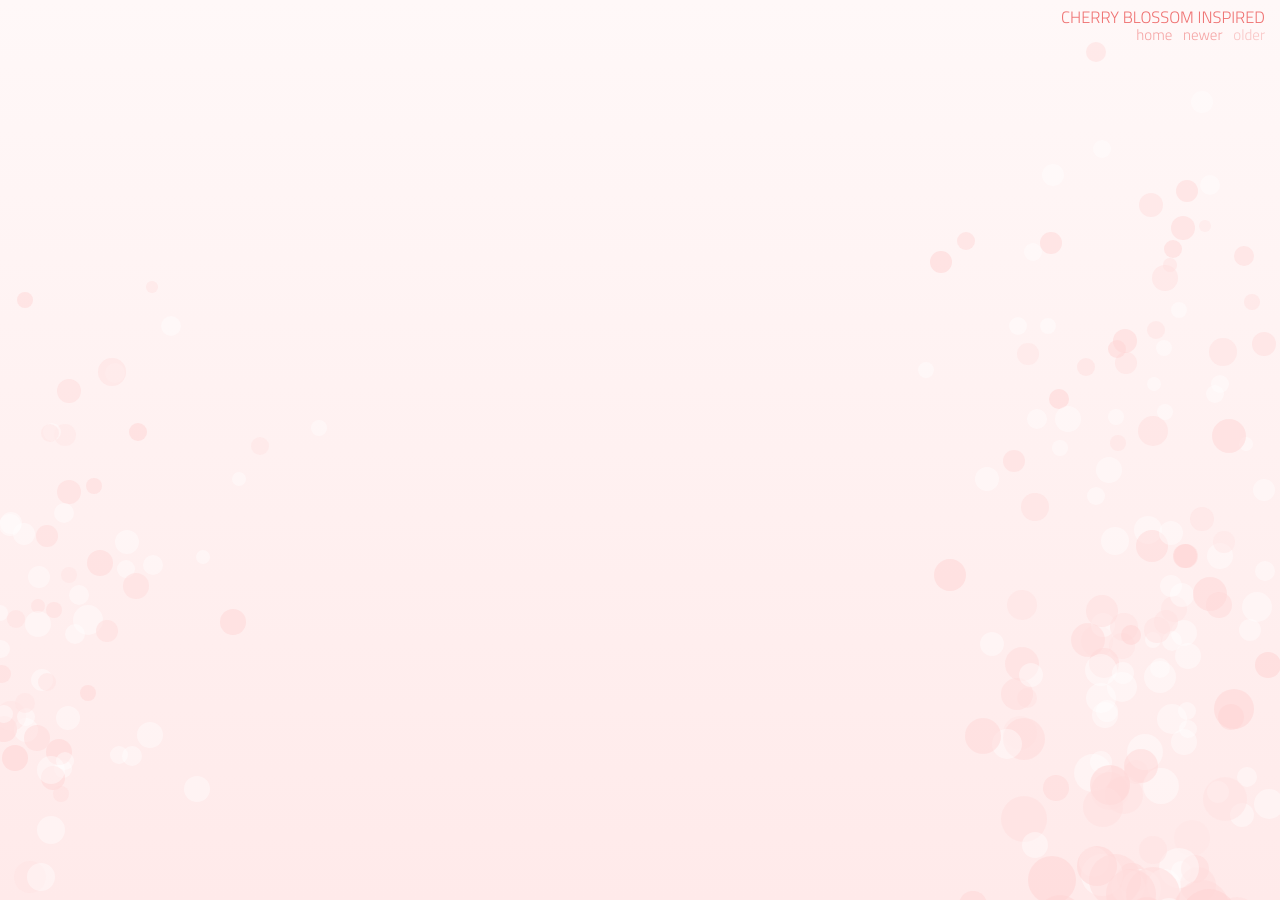
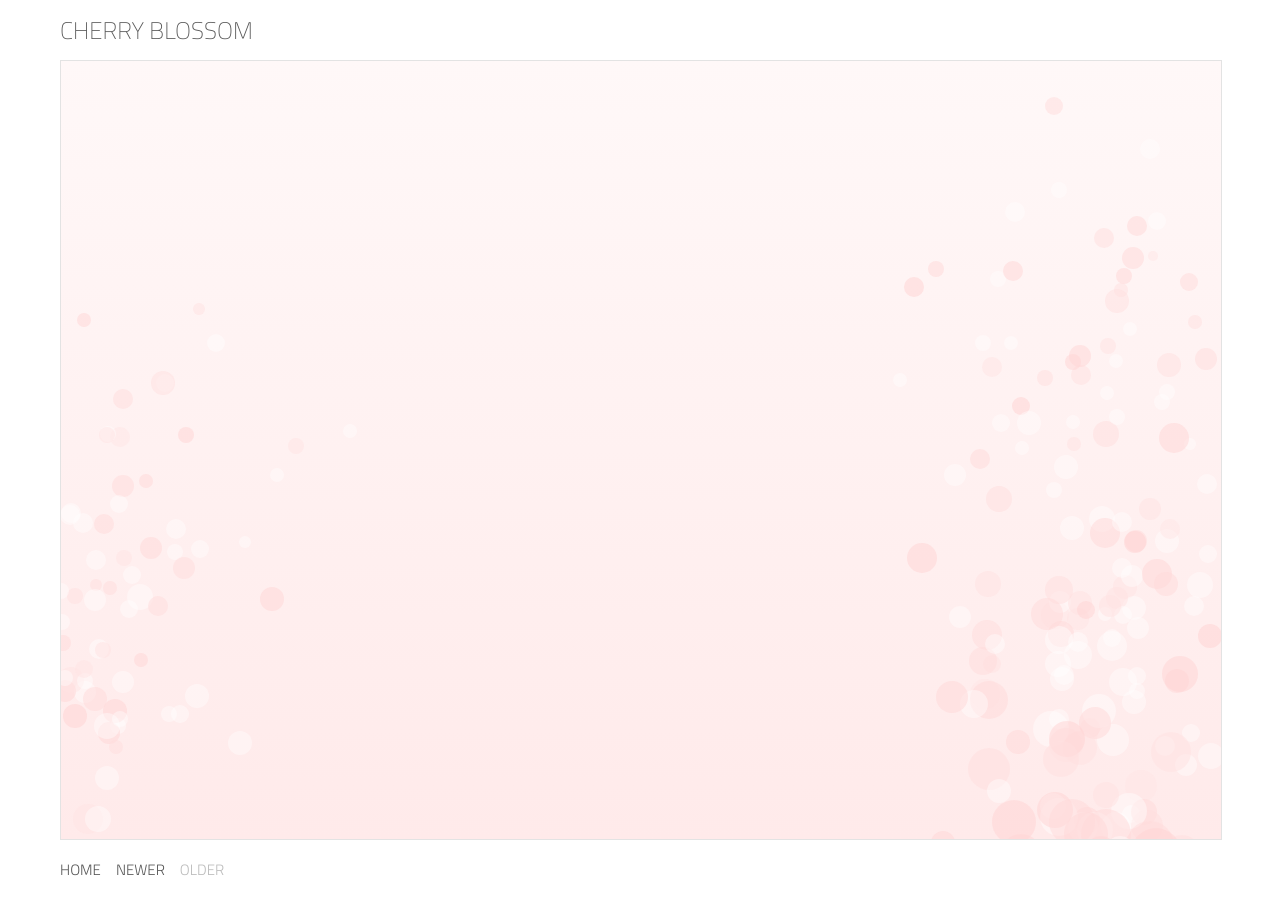
Before and after one commit to alantessa/alantessa.github.io, a Jekyll site: the page built from _posts/2015-05-02-cherry-blossom.html, in a window 1280 px wide. Built offline with Jekyll 4.4.1, drawn with Linux system fonts in a browser that asks for light colours; nearby versions of some CDN libraries.

Commit message:
Redesign post page

```diff
--- a/_layouts/post.html
+++ b/_layouts/post.html
@@ -1,25 +1,23 @@
 ---
 layout: default
 ---
+<div class="post-wrap">
 	<article class="post">
-	<div class="menu" {% if page.bgcolor %}style="background-color: rgba({{ page.bgcolor }}, 0.5);"{% endif %}>
-		<h1 class="title" style="color: rgba({{ page.pointcolor }}, 0.8); {% if page.bgcolor %}text-shadow: 1px 1px 1px rgb({{ page.bgcolor }});{% endif %}">{% if page.title %}{{ page.title }}{% else %}Untitled Alan + Tessa Project{% endif %}</h1>
-		<ul class="nav">
-			<li class="home"><a href="/" style="color: rgba({{ page.pointcolor }}, 0.5);">home</a></li>
+		<h1 class="title">{% if page.title %}{{ page.title }}{% else %}Untitled Alan + Tessa Project{% endif %}</h1>
+		<div class="frame">{{ content }}</div>
+	</article>
+	<ul class="post-nav">
+		<li class="home"><a href="/">home</a></li>
 		<li class="newer">
-				{% if page.next.url %}<a href="{{ page.next.url }}" style="color: rgba({{ page.pointcolor }}, 0.5);">newer</a>
-				{% else %}<span style="color: rgba({{ page.pointcolor }}, 0.3);">newer</span>{% endif %}
+			{% if page.next.url %}<a href="{{ page.next.url }}">newer</a>
+			{% else %}<span class="disabled">newer</span>{% endif %}
 		</li>
 		<li class="older">
-				{% if page.previous.url %}<a href="{{ page.previous.url }}" style="color: rgba({{ page.pointcolor }}, 0.5);">older</a>
-				{% else %}<span style="color: rgba({{ page.pointcolor }}, 0.3);">older</span>{% endif %}
+			{% if page.previous.url %}<a href="{{ page.previous.url }}">older</a>
+			{% else %}<span class="disabled">older</span>{% endif %}
 		</li>
 	</ul>
 </div>
-	<div class="canvas_box">
-		{{ content }}
-	</div>
-</article>
 
 <script type="text/javascript" src="/js/seedrandom.min.js"></script>
 <script type="text/javascript" src="/js/draw.js"></script>
--- a/_posts/2015-05-02-cherry-blossom-inspired.html
+++ b/_posts/2015-05-02-cherry-blossom.html
@@ -1,10 +1,11 @@
 ---
 layout: post
-title:  "cherry blossom inspired"
-thumbnail: "cherry-blossom-inspired-sqr.png"
-pointcolor: "235,79,79"
+title:  "cherry blossom"
+thumbnail: "cherry-blossom.png"
 ---
+
 <canvas class="draw-target"></canvas>
+
 <script>
 var emitter1;
 var emitter2;
--- a/_posts/2015-05-02-hexagon-watercolor.html
+++ b/_posts/2015-05-02-hexagon-watercolor.html
@@ -1,10 +1,11 @@
 ---
 layout: post
 title:  "hexagon watercolor"
-thumbnail: "hexagon-watercolor-sqr.png"
-pointcolor: "255, 68, 35"
+thumbnail: "hexagon-watercolor.png"
 ---
+
 <canvas class="draw-target" data-fps="100"></canvas>
+
 <script>
 var paused;
 
--- /dev/null
+++ b/_sass/_post-list.scss
@@ -0,0 +1,44 @@
+.post-list {
+	margin: 0;
+	padding: 0;
+	list-style-type: none;
+	overflow: hidden;
+	li {
+		box-sizing: border-box;
+		border: 1rem solid #FFF;
+	}
+
+	$breakp-1: 600px;
+	$breakp-2: 900px;
+	@media (max-width: $breakp-1) {
+		$n-col: 2;
+		& li { width: 100% / $n-col; float: left; }
+	}
+	@media (min-width: $breakp-1 + 1px) and (max-width: $breakp-2) {
+		$n-col: 4;
+		& li { width: 100% / $n-col; float: left; }
+	}
+	@media (min-width: $breakp-2 + 1px) {
+		$n-col: 6;
+		& li { width: 100% / $n-col; float: left; }
+	}
+
+	.card {
+		display: block;
+		border-radius: 50%;
+		position: relative;
+		img {
+			display: block;
+			width: 100%;
+			border-radius: 0.5rem;
+		}
+		.info {
+			display: block;
+			margin-top: 0.3rem;
+		}
+		.date {
+			display: block;
+			font-size: 0.9rem;
+		}
+	}
+}
--- /dev/null
+++ b/_sass/_post.scss
@@ -0,0 +1,78 @@
+.post-wrap {
+	position: absolute;
+	top: 0;
+	bottom: 0;
+}
+
+article.post {
+	position: absolute;
+	top: 0;
+	width: 100%;
+	.title {
+		margin: 0;
+		font-weight: 200;
+		text-transform: uppercase;
+	}
+	.frame { //canvas's parent
+		canvas {display: block;}
+		width: 100%;
+		position: absolute;
+		bottom: 0;
+		border: 1px solid #E3E3E3;
+	}
+}
+ul.post-nav {
+	position: absolute;
+	bottom: 0;
+	width: 100%;
+
+	margin: 0;
+	padding: 0;
+	list-style-type: none;
+	overflow: hidden;
+	li {
+		float: left;
+		text-transform: uppercase;
+	}
+	.disabled { color: #BBB; }
+}
+
+@media (max-width: $g-breakp-1) {
+	$lr-margin: 1rem;
+	.post-wrap {
+		left: $lr-margin;
+		right: $lr-margin;
+	}
+	$margin-outmost: 2.5rem;
+	article.post { bottom: $margin-outmost; }
+	ul.post-nav { height: $margin-outmost; line-height: $margin-outmost; }
+	article.post .title { height: $margin-outmost; line-height: $margin-outmost; font-size: $margin-outmost * 0.4; }
+	article.post .frame { top: $margin-outmost; }
+	ul.post-nav li { font-size: 0.8rem; margin-right: 0.8rem; }
+}
+@media (min-width: $g-breakp-1 + 1px) and (max-width: $g-breakp-2) {
+	$lr-margin: 2rem;
+	.post-wrap {
+		left: $lr-margin;
+		right: $lr-margin;
+	}
+	$margin-outmost: 3rem;
+	article.post { bottom: $margin-outmost; }
+	ul.post-nav { height: $margin-outmost; line-height: $margin-outmost; }
+	article.post .title { height: $margin-outmost; line-height: $margin-outmost; font-size: $margin-outmost * 0.4; }
+	article.post .frame { top: $margin-outmost; }
+	ul.post-nav li { font-size: 0.9rem; margin-right: 0.9rem; }
+}
+@media (min-width: $g-breakp-2 + 1px) {
+	$lr-margin: 4rem;
+	.post-wrap {
+		left: $lr-margin;
+		right: $lr-margin;
+	}
+	$margin-outmost: 4rem;
+	article.post { bottom: $margin-outmost; }
+	ul.post-nav { height: $margin-outmost; line-height: $margin-outmost; }
+	article.post .title { height: $margin-outmost; line-height: $margin-outmost; font-size: $margin-outmost * 0.4; }
+	article.post .frame { top: $margin-outmost; }
+	ul.post-nav li { font-size: 1rem; margin-right: 1rem; }
+}
--- a/css/main.scss
+++ b/css/main.scss
@@ -23,6 +23,7 @@ $g-breakp-2: 1000px;
 body {
 	margin: 0 auto;
 	max-width: 75rem;
+	height: 100%;
 	box-sizing: border-box;
 
 	@media (max-width: $g-breakp-1) {
@@ -67,102 +68,5 @@ footer .copyright {
 
 }
 
-/* page > index */
-
-.post_list {
-	margin: 0;
-	padding: 0;
-	list-style-type: none;
-	overflow: hidden;
-	li {
-		box-sizing: border-box;
-		border: 1rem solid #FFF;
-	}
-
-	$breakp-1: 600px;
-	$breakp-2: 900px;
-	@media (max-width: $breakp-1) {
-		$n-col: 2;
-		& li { width: 100% / $n-col; float: left; }
-	}
-	@media (min-width: $breakp-1 + 1px) and (max-width: $breakp-2) {
-		$n-col: 4;
-		& li { width: 100% / $n-col; float: left; }
-	}
-	@media (min-width: $breakp-2 + 1px) {
-		$n-col: 6;
-		& li { width: 100% / $n-col; float: left; }
-	}
-
-	.card {
-		display: block;
-		border-radius: 50%;
-		position: relative;
-		$deg: -2deg;
-		img {
-			display: block;
-			width: 100%;
-			border-radius: 0.5rem;
-			transform: rotate($deg);
-			-webkit-transform: rotate($deg);
-			-ms-transform: rotate($deg);
-		}
-		.info {
-			display: block;
-			transform: rotate($deg);
-			-webkit-transform: rotate($deg);
-			-ms-transform: rotate($deg);
-			padding-left: 0.3rem;
-			margin-top: 0.2rem;
-		}
-		.date {
-			display: block;
-			font-size: 0.9rem;
-		}
-	}
-}
-
-/* post */
-article.post {
-	canvas {display: block;}
-	.canvas_box {
-		position: absolute;
-		top: 0;
-		bottom: 0;
-		left: 0;
-		right: 0;
-	}
-	.menu {
-		box-sizing: border-box;
-		z-index: 1;
-	}
-}
-
-article.post .menu {
-	position: absolute;
-	top: 0;
-	right: 0;
-	padding: 0.5rem 1rem;
-
-	.title {
-		margin: 0;
-		font-weight: normal;
-		font-size: 1.1rem;
-		text-align: right;
-		text-transform: uppercase;
-	}
-	.nav {
-		margin: 0;
-		padding: 0;
-		list-style-type: none;
-		float: right;
-
-		li {
-			display: inline-block;
-			margin-right: 0.5rem;
-		}
-		li:last-child {
-			margin-right: 0;
-		}
-	}
-}
+@import "_post-list";
+@import "_post";
--- a/index.html
+++ b/index.html
@@ -3,7 +3,7 @@ layout: page
 class: index
 ---
 
-<ol class="post_list">{% for post in site.posts %}
+<ol class="post-list">{% for post in site.posts %}
 	<li><a href="{{ post.url | prepend: site.baseurl }}" class="card">
 		<img src="/image/thumbnail/{{ post.thumbnail }}" alt="{{ post.title }}">
 		<span class="info">
--- a/js/draw.js
+++ b/js/draw.js
@@ -36,8 +36,8 @@
             return;
         }
 
-        w = canvas.parentNode.offsetWidth;
-        h = canvas.parentNode.offsetHeight;
+        w = canvas.parentNode.clientWidth;
+        h = canvas.parentNode.clientHeight;
         canvas.width = w;
         canvas.height = h;
 
```
Also changed, not shown: image/thumbnail/cherry-blossom-inspired.png (deleted), image/thumbnail/cherry-blossom.png (renamed from image/thumbnail/cherry-blossom-inspired-sqr.png), image/thumbnail/hexagon-watercolor-sqr.png (deleted), image/thumbnail/hexagon-watercolor.png, image/thumbnail/template.png, 1 other file. Lines whose indentation alone changed are shown as unchanged.
